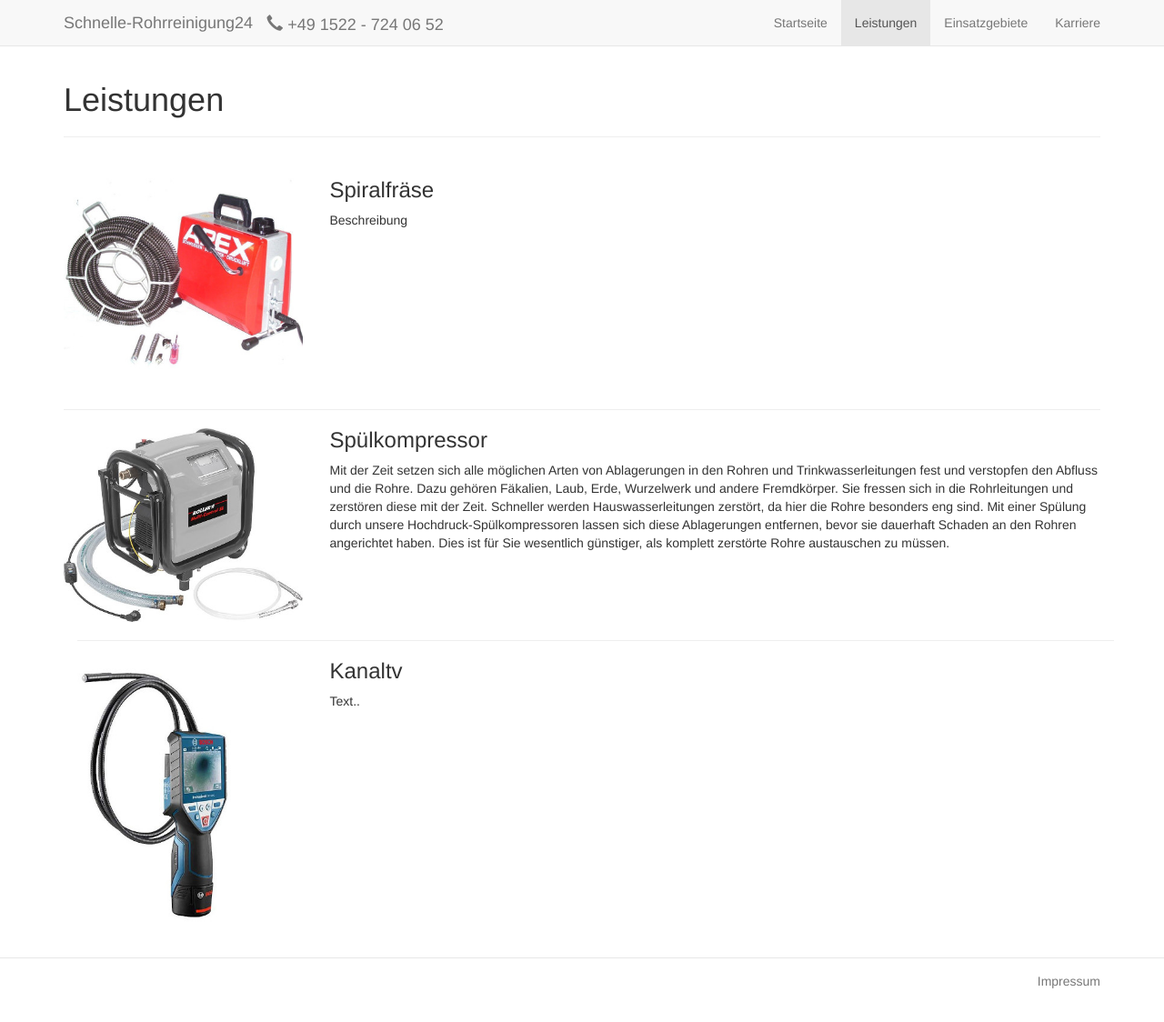
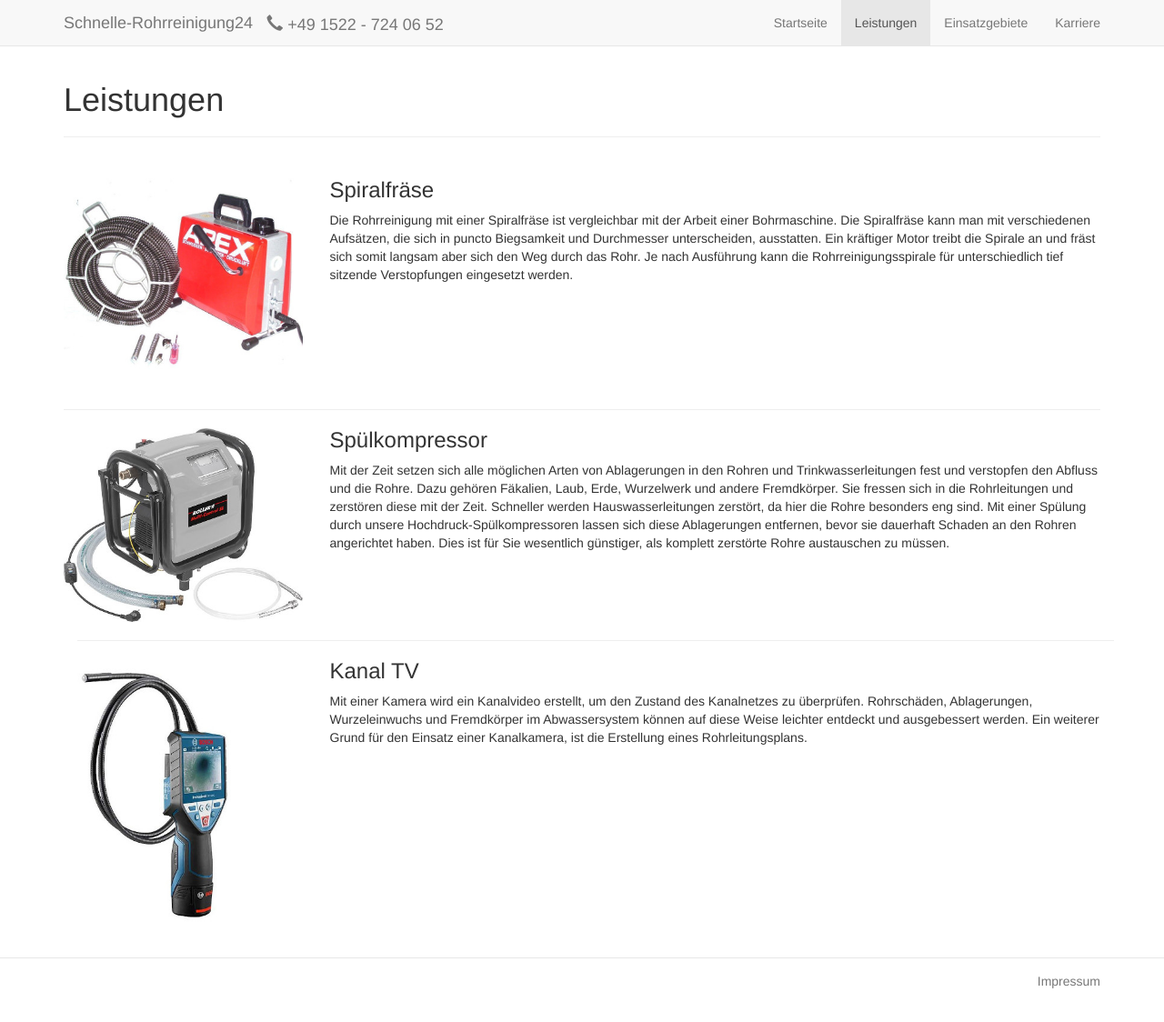
Before and after one commit to schnelle-rohrreinigung24/website, a Jekyll site: the page built from leistungen.html, in a window 1280 px wide and 1124 px high. Shown: the whole window at 91% size. Built offline with Jekyll 4.4.1, drawn with Linux system fonts in a browser that asks for light colours.

Commit message:
Leistungen erweitert

```diff
--- a/leistungen.html
+++ b/leistungen.html
@@ -16,7 +16,14 @@ changefreq: weekly
             </div>
             <div class="col-xs-9">
                 <h3>Spiralfräse</h3>
-                <p>Beschreibung</p>
+                <p>
+                    Die Rohrreinigung mit einer Spiralfräse ist vergleichbar mit der Arbeit einer Bohrmaschine.
+                    Die Spiralfräse kann man mit verschiedenen Aufsätzen, die sich in puncto Biegsamkeit und
+                    Durchmesser unterscheiden, ausstatten. Ein kräftiger Motor treibt die Spirale an und fräst
+                    sich somit langsam aber sich den Weg durch das Rohr.
+                    Je nach Ausführung kann die Rohrreinigungsspirale für unterschiedlich tief sitzende
+                    Verstopfungen eingesetzt werden.
+                </p>
             </div>
         </div>
 
@@ -28,7 +35,9 @@ changefreq: weekly
             </div>
             <div class="col-xs-9">
                 <h3>Spülkompressor</h3>
-                <p>Mit der Zeit setzen sich alle möglichen Arten von Ablagerungen in den Rohren und Trinkwasserleitungen
+                <p>
+                    Mit der Zeit setzen sich alle möglichen Arten von Ablagerungen in den Rohren und
+                    Trinkwasserleitungen
                     fest und verstopfen den Abfluss und die Rohre. Dazu gehören Fäkalien, Laub, Erde, Wurzelwerk und
                     andere
                     Fremdkörper. Sie fressen sich in die Rohrleitungen und zerstören diese mit der Zeit. Schneller
@@ -37,7 +46,8 @@ changefreq: weekly
                     Hochdruck-Spülkompressoren lassen sich diese Ablagerungen entfernen, bevor sie dauerhaft Schaden an
                     den
                     Rohren angerichtet haben. Dies ist für Sie wesentlich günstiger, als komplett zerstörte Rohre
-                    austauschen zu müssen.</p>
+                    austauschen zu müssen.
+                </p>
             </div>
         </div>
 
@@ -50,8 +60,14 @@ changefreq: weekly
                 <img src="{{site.baseurl}}/assets/img/kamera.jpg" alt="Kanalkamera" width="100%">
             </div>
             <div class="col-xs-9">
-                <h3>Kanaltv</h3>
-                <p>Text..</p>
+                <h3>Kanal TV</h3>
+                <p>
+                    Mit einer Kamera wird ein Kanalvideo erstellt, um den Zustand des Kanalnetzes
+                    zu überprüfen. Rohrschäden, Ablagerungen, Wurzeleinwuchs und Fremdkörper im Abwassersystem können
+                    auf diese Weise leichter entdeckt und ausgebessert werden.
+                    Ein weiterer Grund für den Einsatz einer Kanalkamera,
+                    ist die Erstellung eines Rohrleitungsplans.
+                </p>
             </div>
         </div>
 
```
